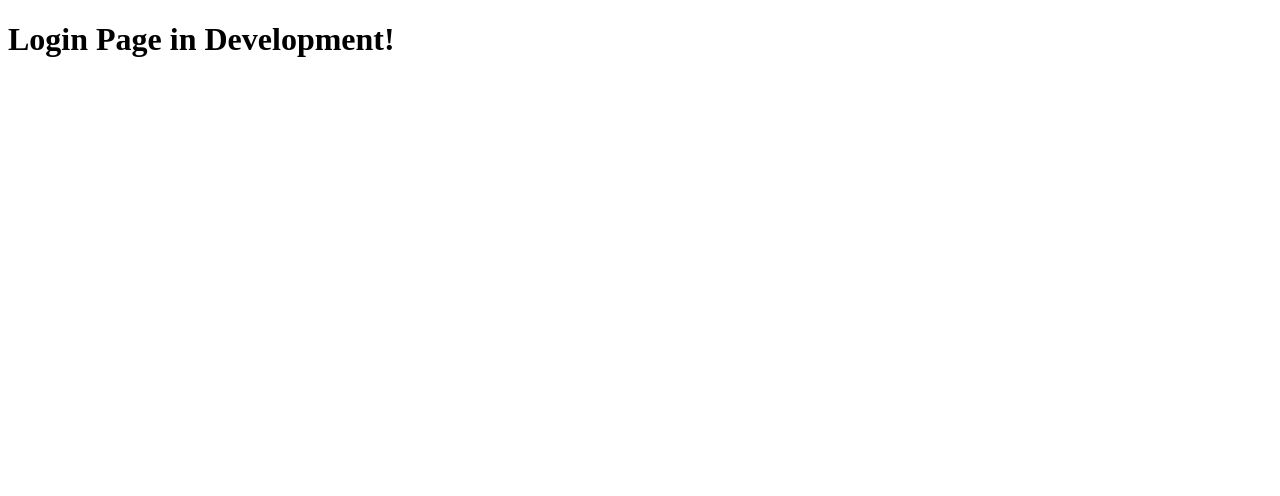
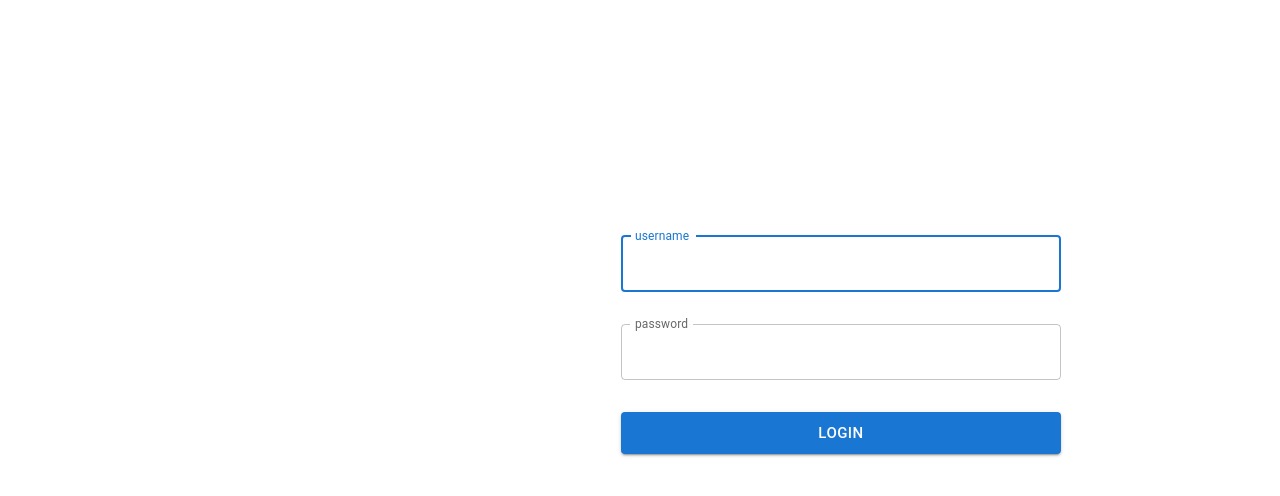
Before and after one commit to AbstractAvival/Elementary_School_Frontend, a Next.js app: page /login in a window 1280 px wide. Shown: the top 496 px of the page. Built offline with nearby package versions, Linux system fonts and the light colour scheme.

Commit message:
Added implemented components to login page. Added configuration file for i18n -> used in localization.

```diff
--- a/src/app/login/page.js
+++ b/src/app/login/page.js
@@ -1,7 +1,19 @@
+import loginStyles from "./login.module.css"
+
+// Custom Components
+import LoginForm from "@/components/login/LoginForm"
+
 export default function Login() {
     return (
-        <div>
-            <h1>Login Page in Development!</h1>
+        <div className={ loginStyles[ "main-column-placeholder" ] }>
+            <div className={ loginStyles[ "top-horizontal-placeholder" ] }></div>
+            <div className={ loginStyles[ "middle-horizontal-placeholder" ] }>
+                <div className={ loginStyles[ "empty-column" ] }></div>
+                <div className={ loginStyles[ "login-form-column" ] }>
+                    <LoginForm />
+                </div>
+            </div>
+            <div className={ loginStyles[ "bottom-horizontal-placeholder" ] }></div>
         </div>
     )
 }
```
Also changed, not shown: src/configurations/i18n.js (added, +34 -0 lines).
